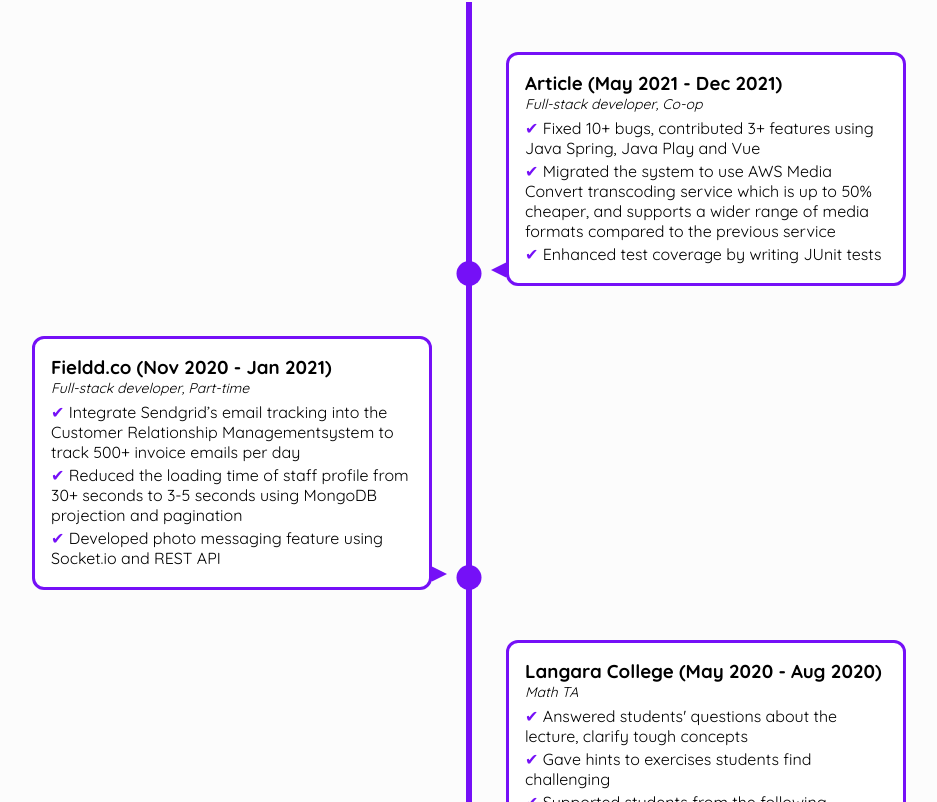
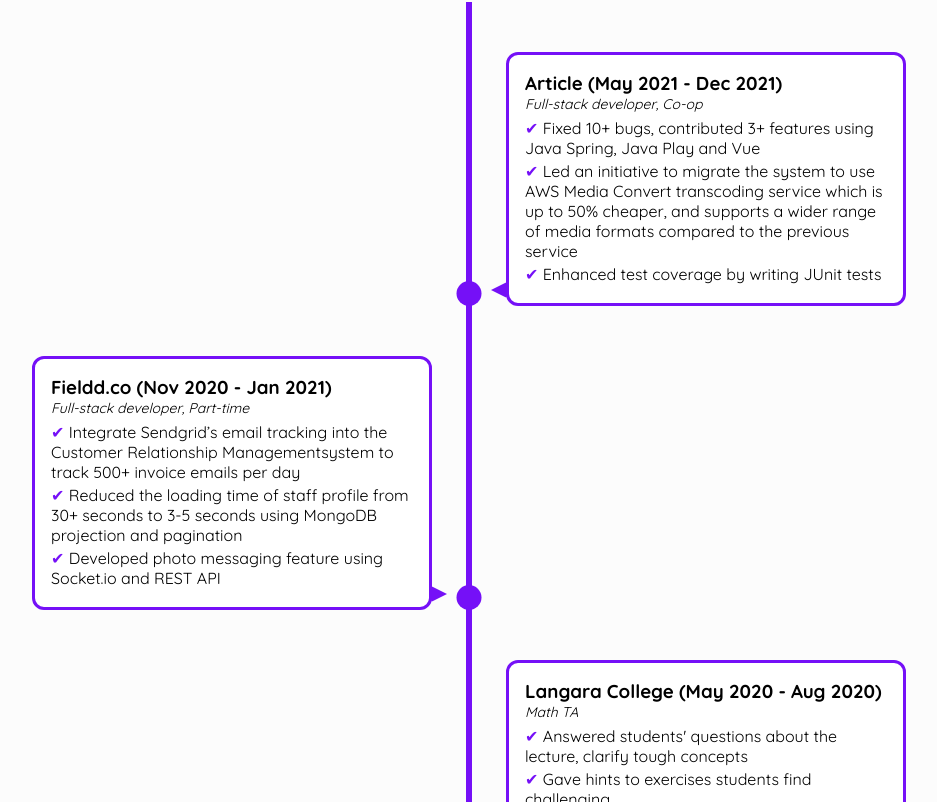
Before and after one commit to anhminhtran235/portfolio, a Vue app: page / in a window 1280 px wide. Shown: the part 1719-2521 px from the top of the page, without its empty margins (171-1108 px from the left). Built offline with nearby package versions, Linux system fonts and the light colour scheme.

Commit message:
Build files

```diff
--- a/src/components/MainContent/WorkExperience.vue
+++ b/src/components/MainContent/WorkExperience.vue
@@ -7,7 +7,7 @@
                     <h3 class="company">Article (May 2021 - Dec 2021)</h3>
                     <p class="position">Full-stack developer, Co-op</p>
                     <p class="info"><span class="checkmark">✔</span> Fixed 10+ bugs, contributed 3+ features using Java Spring, Java Play and Vue</p>
-                    <p class="info"><span class="checkmark">✔</span> Migrated the system to use AWS Media Convert transcoding service which is up to 50% cheaper, and supports a wider
+                    <p class="info"><span class="checkmark">✔</span> Led an initiative to migrate the system to use AWS Media Convert transcoding service which is up to 50% cheaper, and supports a wider
 range of media formats compared to the previous service</p>
                     <p class="info"><span class="checkmark">✔</span> Enhanced test coverage by writing JUnit tests</p>
                 </div>
```
Also changed, not shown: 7 other files (tests, documents, lock files or other folders).
